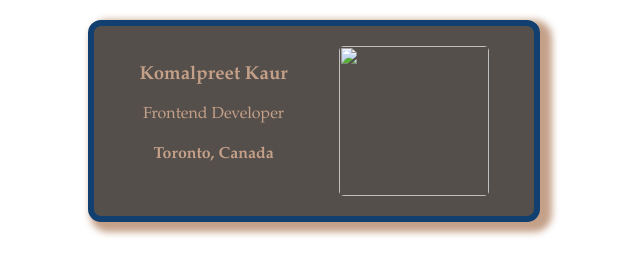
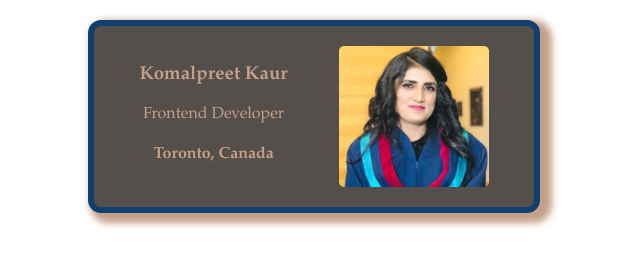
Before and after one commit to komalgill0310/business_card, a website: page index.html in a window 1280 px wide. Shown: the whole page, without its empty margins (326-966 px from the left). Drawn offline with nearby package versions, Linux system fonts and the light colour scheme.

Commit message:
Update index.html

```diff
--- a/index.html
+++ b/index.html
@@ -9,7 +9,7 @@
                 <p>Frontend Developer</p>
                 <h4>Toronto, Canada</h4>
             </div>
-            <img class="avatar" src="images/convocation_pic.jpg">
+            <img class="avatar" src="convocation_pic.jpg">
         </div>
     </body>
 </html>
```
